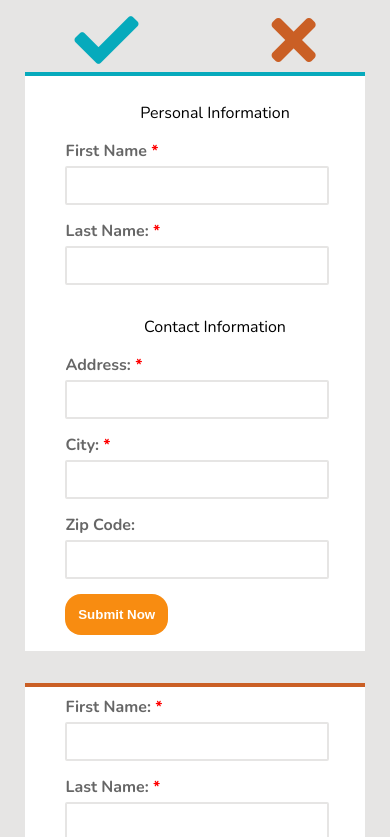
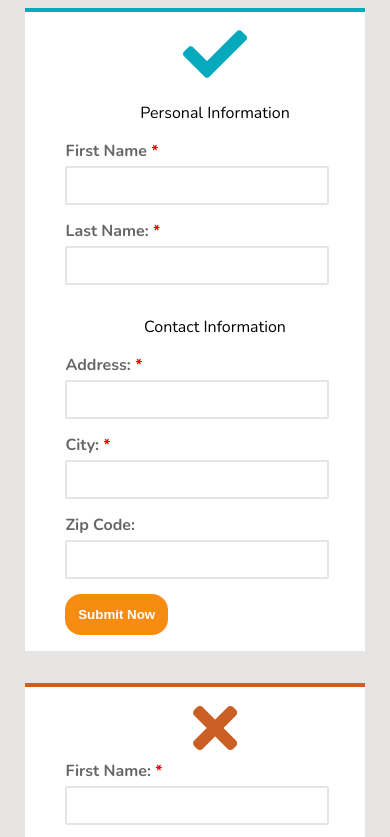
Before and after one commit to oyakhilomee/Two-Forms-With-Flex, a plain HTML site: page index.html in a window 390 px wide. Shown: the top 837 px of the page. Drawn offline with nearby package versions, Linux system fonts and the light colour scheme.

Commit message:
fixed the bug with the font awesome icons and media queries

```diff
--- a/Styles/main.scss
+++ b/Styles/main.scss
@@ -1,9 +1,3 @@
-.container {
-  //   display: flex;
-  justify-content: space-around;
-  height: 90vmin;
-}
-
 .d-md-flex1 {
   @media screen and (min-width: 768px) {
     display: flex;
@@ -12,6 +6,7 @@
 
 .d-flex1 {
   background-color: white;
+  height: 90vmim;
   width: 80%;
   margin: 3rem 0 2rem 0;
   margin: 0 auto;
@@ -53,7 +48,14 @@ body {
 
 .icons {
   display: flex;
-  justify-content: space-around;
+  flex-direction: column;
+  // justify-content: center;
+  align-items: center;
+  @media screen and (min-width: 768px) {
+    display: flex;
+    justify-content: space-around;
+    align-items: flex-start;
+  }
 }
 
 .fa-check {
--- a/index.html
+++ b/index.html
@@ -17,14 +17,12 @@
     <title>Forms With Flex</title>
   </head>
   <body>
-    <div class="icons">
-      <i class="fas fa-check"></i>
-      <i class="fas fa-times"></i>
-    </div>
-
     <div class="container d-md-flex1">
-      <div class="d-flex1 ">
+      <div class="d-flex1">
         <form action="">
+          <div class="icons">
+            <i class="fas fa-check"></i>
+          </div>
           <p>Personal Information</p>
 
           <label for="firstname "
@@ -61,6 +59,9 @@
       </div>
 
       <div class="d-flex2">
+        <div class="icons">
+          <i class="fas fa-times"></i>
+        </div>
         <form>
           <label for="firstname2"
             >First Name:
@@ -79,7 +80,7 @@
             <span class="icered">*</span>
           </label>
           <input type="text" id="address2" required />
-<!-- e -->
+          <!-- e -->
           <label for="city2"
             >City:
             <span class="icered">*</span>
```
Also changed, not shown: Styles/main.css, 2 other files.
